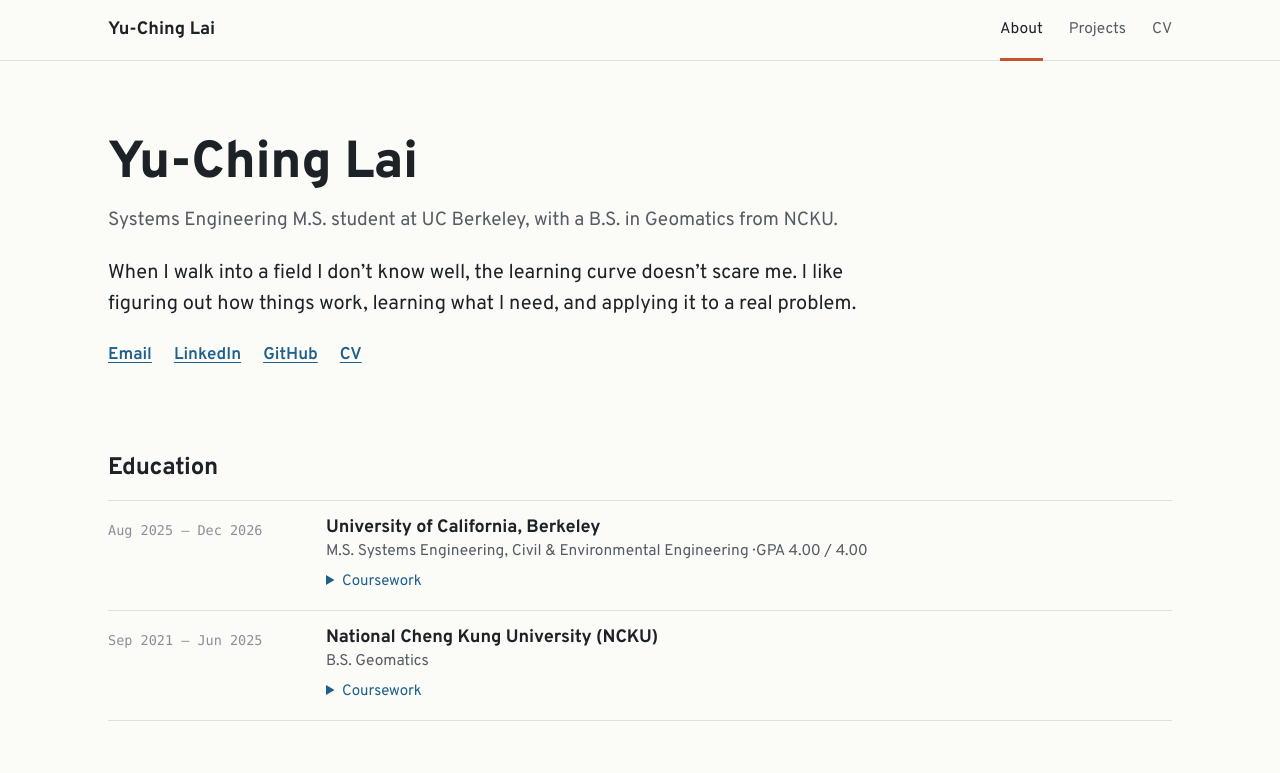
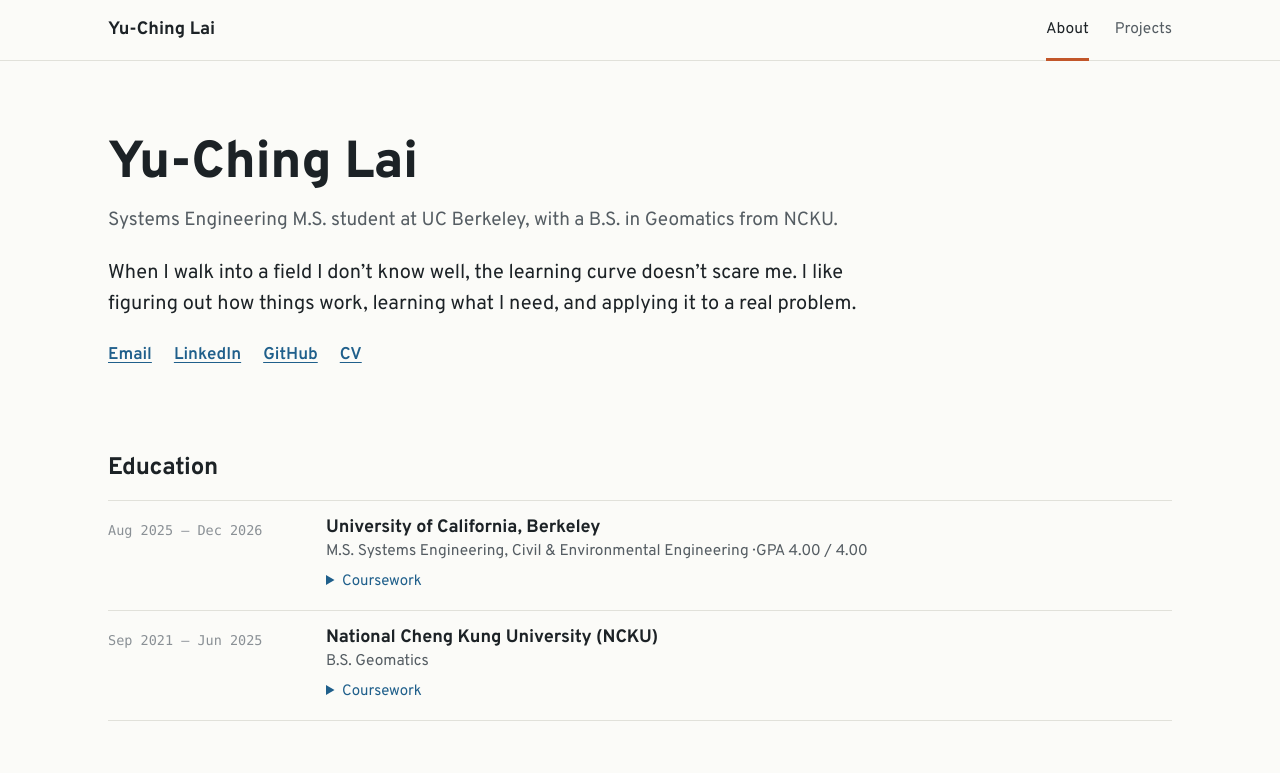
Before and after one commit to yc-jessie-lai/portfolio, a Jekyll site: the page built from index.html, in a window 1280 px wide. Shown: the top 773 px of the page. Built offline with Jekyll 4.4.1, drawn with Linux system fonts in a browser that asks for light colours; some web fonts are replaced; a script that is not in the unit is left out; grey boxes are pictures that could not be loaded.

```diff
--- a/_includes/header.html
+++ b/_includes/header.html
@@ -4,7 +4,6 @@
     <nav class="nav" aria-label="Main">
       <a href="{{ '/' | relative_url }}"{% if page.url == "/" %} aria-current="page"{% endif %}>About</a>
       <a href="{{ '/projects/' | relative_url }}"{% if page.url == "/projects/" or page.collection == "projects" %} aria-current="page"{% endif %}>Projects</a>
-      <a href="{{ '/cv/' | relative_url }}"{% if page.url == "/cv/" %} aria-current="page"{% endif %}>CV</a>
     </nav>
   </div>
 </header>
```
